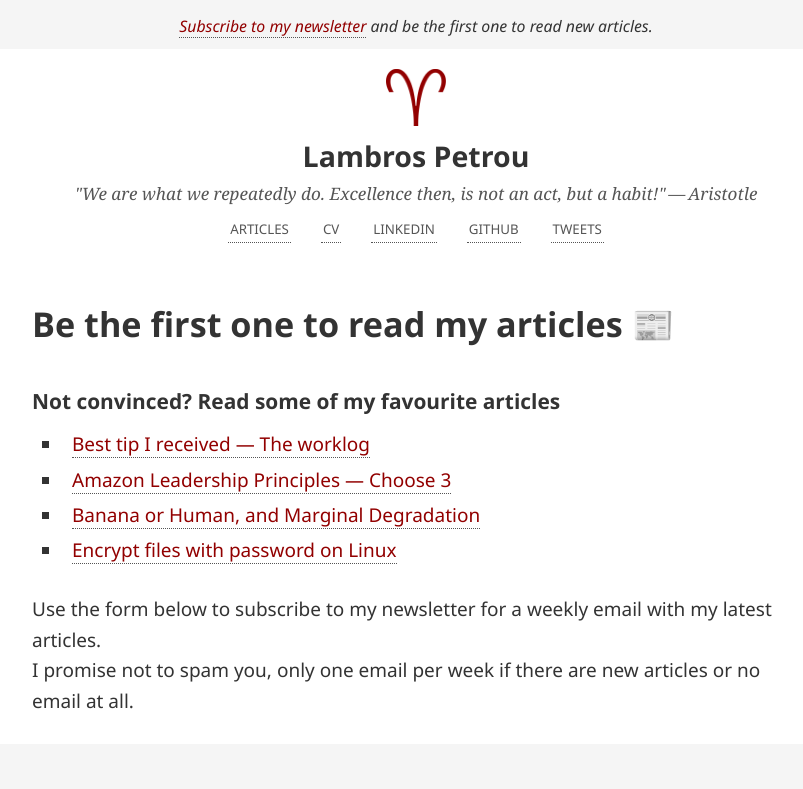
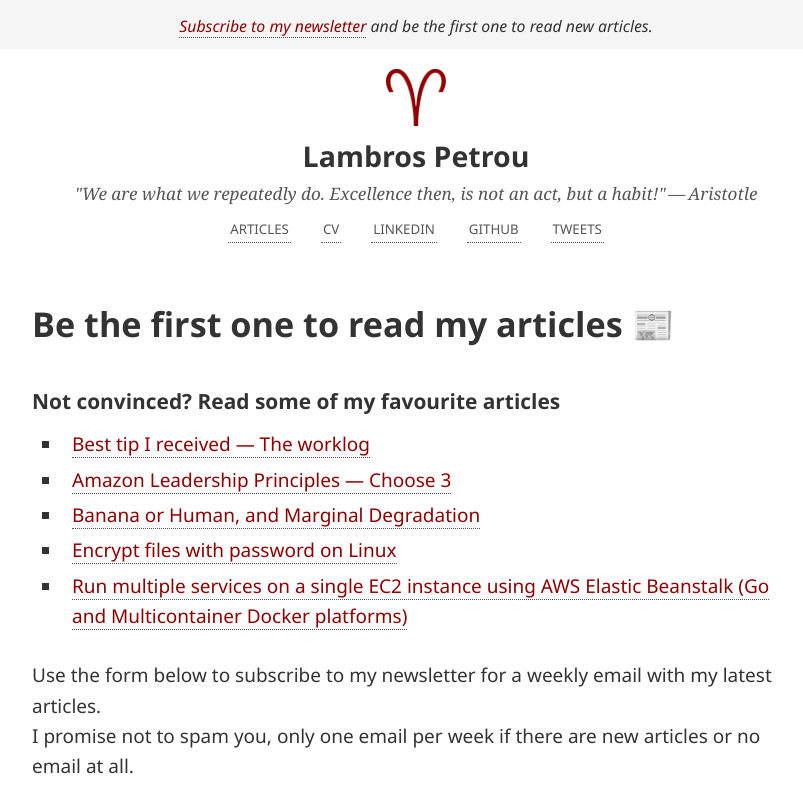
Before and after one commit to lambrospetrou/lambrospetrou.github.io, a Next.js app: page /newsletter in a window 1280 px wide. Shown: the top 789 px of the page, without its empty margins (224-1027 px from the left). Built offline with nearby package versions, Linux system fonts and the light colour scheme.

Commit message:
Add beanstalk article in favourites

```diff
--- a/src/components/favourite-articles.js
+++ b/src/components/favourite-articles.js
@@ -9,6 +9,7 @@ export const FavouriteArticlesList = ({
         <li><a href="/articles/amazon-leadership-principles/">Amazon Leadership Principles — Choose 3</a></li>
         <li><a href="/articles/banana-or-human-marginal-degradation/">Banana or Human, and Marginal Degradation</a></li>
         <li><a href="/articles/encrypt-files-with-password-linux/">Encrypt files with password on Linux</a></li>
+        <li><a href="/articles/multiple-services-elastic-beanstalk/">Run multiple services on a single EC2 instance using AWS Elastic Beanstalk (Go and Multicontainer Docker platforms)</a></li>
       </ul>
     </section>
   );
```
